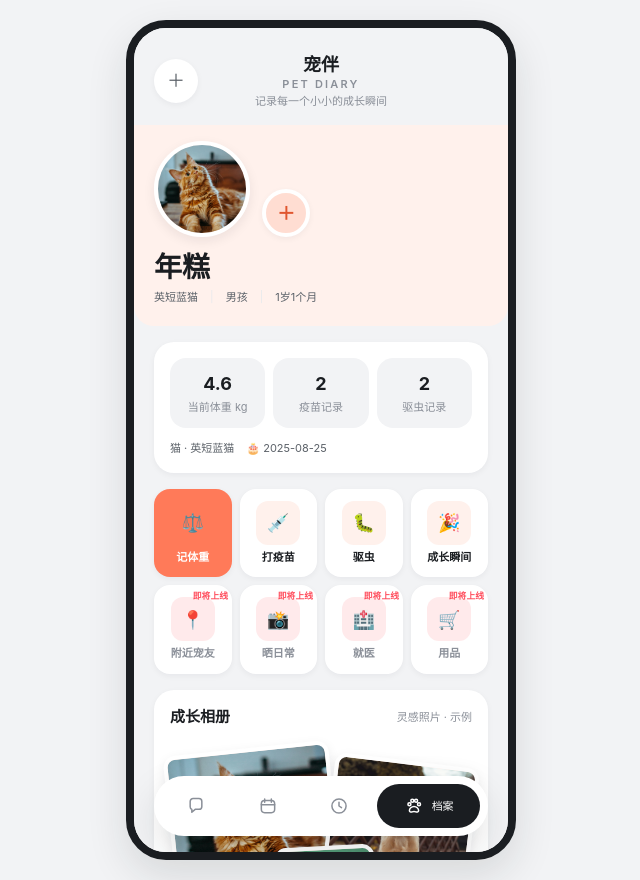
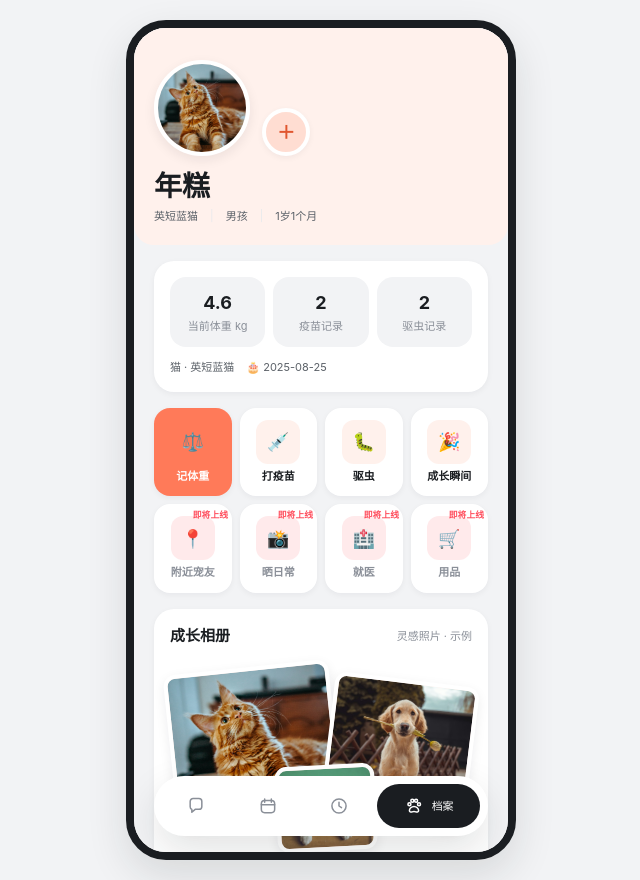
Before and after one commit to jshi3779/chongban-pet-growth, a React (Vite) app: page / in a window 1280 px wide. Shown: the whole page, without its empty margins (319-959 px from the left). Built offline with nearby package versions, Linux system fonts and the light colour scheme.

Commit message:
feat: 删除顶部标题栏并调整各页顶部排版

```diff
--- a/src/App.tsx
+++ b/src/App.tsx
@@ -72,11 +72,6 @@ export default function App() {
       <div className="stage">
         <div className="phone" data-page={s.tab}>
           <div className="app">
-          <header className="top">
-            <button className="circ" data-act="addpet" aria-label="添加宠物" onClick={api.openPet}>＋</button>
-            <div><h1>宠伴<span> PET DIARY</span></h1><div className="sub">记录每一个小小的成长瞬间</div></div>
-            <span className="circ circ--ghost" aria-hidden="true" />
-          </header>
           <main id="view" key={s.tab}><View /></main>
           </div>
           <nav className="sd-tabbar" aria-label="主导航">
--- a/src/styles/phone.css
+++ b/src/styles/phone.css
@@ -29,3 +29,7 @@
 .mg.today b{color:var(--color-primary-500)}
 .mg.sel{background:var(--color-text-primary);color:var(--color-bg-card)}
 .mg.sel.today b{color:var(--color-bg-card)}
+/* 去掉顶部标题栏后的各页顶部留白（让出圆角与刘海区域） */
+.phone[data-page="calendar"] main,.phone[data-page="timeline"] main{padding-top:var(--space-3xl)}
+.phone[data-page="community"] .commnav{padding-top:var(--space-xl);margin-top:0}
+.phone[data-page="home"] .pethead{padding-top:var(--space-3xl)}
```
